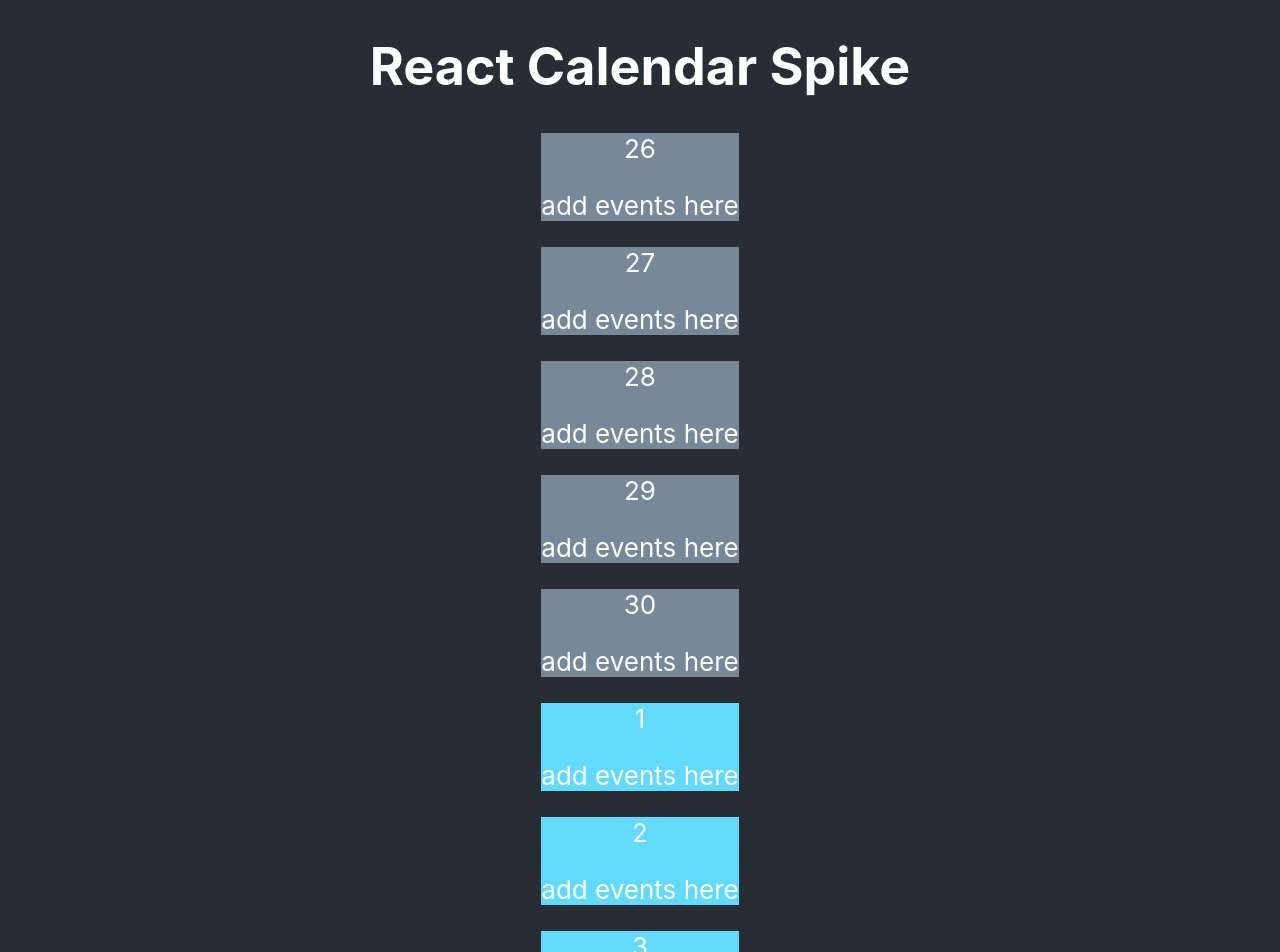
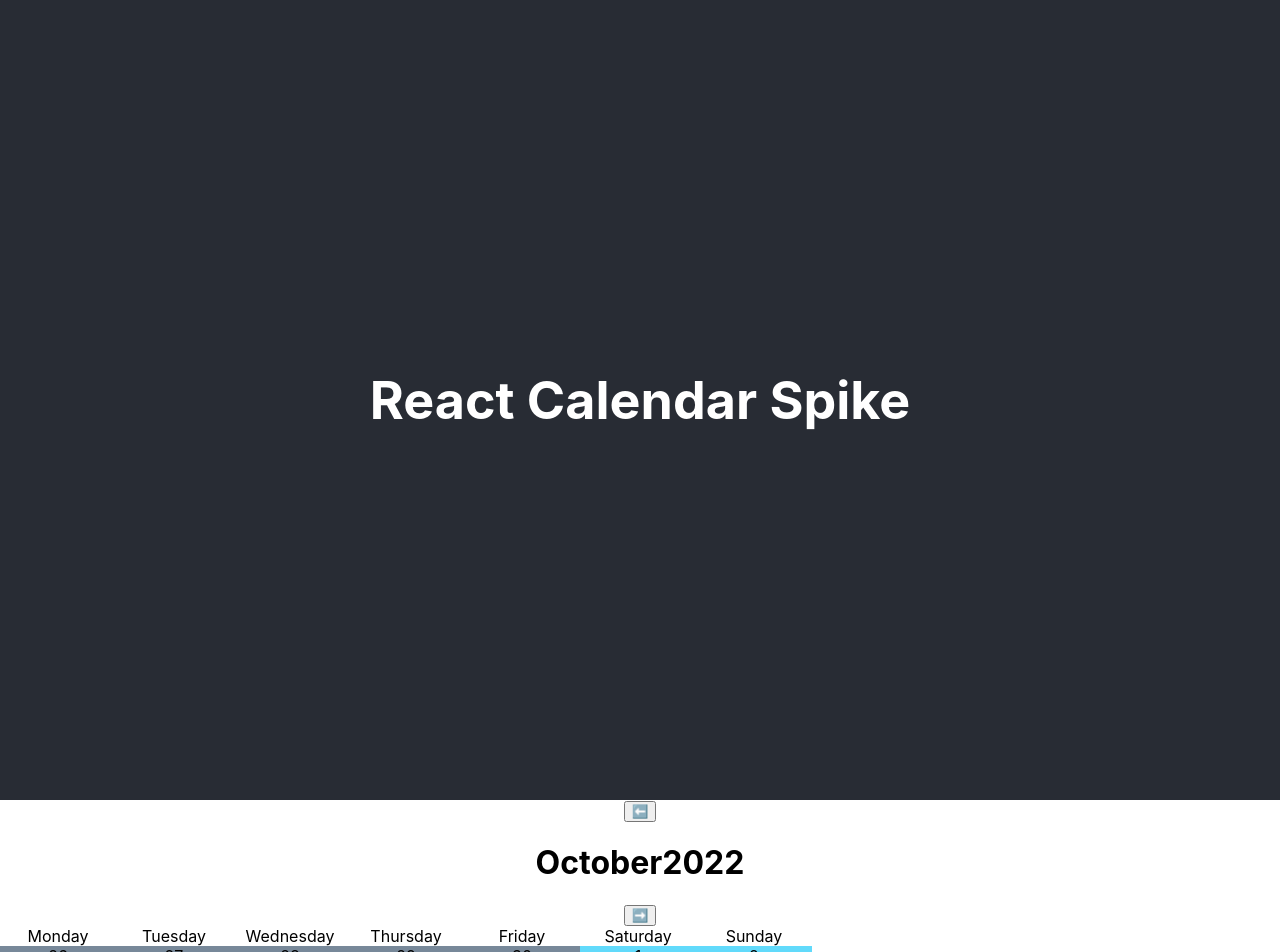
Before and after one commit to joeypettit/solo-spike-calendar, a React (Create React App) app: page / in a window 1280 px wide. Shown: the top 952 px of the page. Built offline with nearby package versions, Linux system fonts and the light colour scheme.

Commit message:
months and year display work with navigation

```diff
--- a/src/App.css
+++ b/src/App.css
@@ -39,12 +39,27 @@
 
 .cell-thismonth{
   background-color: #61dafb;
+  width: 116px;
 }
 
 .cell-othermonth{
   background-color: lightslategray;
+  width: 116px;
 }
 
 .cell-thismonth.currentday{
   background-color: blue;
+  width: 116px;
 }
+
+.dayname{
+  width: 116px;
+}
+
+
+#cal-holder{
+  display: flex;
+  flex-direction: row;
+  flex-wrap: wrap;
+  width:817px;
+}
--- a/src/App.js
+++ b/src/App.jsx
@@ -1,17 +1,24 @@
 import './App.css';
+import {useState} from 'react';
+import CalNav from './CalNav';
 
 function App() {
-
   const todaysDate = new Date();  // get today's date
   console.log('todays date', todaysDate);
+
+  // display date is used to change months, it is set to a date in the middle of the month
+  // so that when it is used to increment the month, it is on a day that every month has (not the 31st)
+  // displayDate and setDisplayDate is passed to CalNav as a prop
+  const [displayDate, setDisplayDate] = useState(todaysDate.setDate(14));
+
+
   const startingDate = new Date(todaysDate.getFullYear(), todaysDate.getMonth(), 1) // get first of this month
-  console.log('first of the month', startingDate);
 
-  // create rest week before 1st (to Moday before), startingDate of October 2022 is Monday Sept 26
+  // set startingDate to the Monday before the 1st of the month, (ex. startingDate of October 2022 is Monday Sept 26)
   startingDate.setDate(startingDate.getDate() - (startingDate.getDay() - 1))
   console.log('Monday before 1st of month', startingDate);
 
-  // create array of date objects for each day of this months view
+  // create array of date objects for each day of this months view (including full weeks on either side)
   const dates = []
   for (let i = 0; i < (6 * 7); i++) {
       const date = new Date(startingDate)
@@ -25,7 +32,17 @@ function App() {
     <div className="App">
       <header className="App-header">
         <h1>React Calendar Spike</h1>
+      </header>
+      <div id>
+        <CalNav displayDate={displayDate} setDisplayDate={setDisplayDate}/>
         <div id="cal-holder">
+          <div className='dayname'>Monday</div>
+          <div className='dayname'>Tuesday</div>
+          <div className='dayname'>Wednesday</div>
+          <div className='dayname'>Thursday</div>
+          <div className='dayname'>Friday</div>
+          <div className='dayname'>Saturday</div>
+          <div className='dayname'>Sunday</div>
           {dates.map((date, index)=>{
             return(
               <div
@@ -43,10 +60,12 @@ function App() {
                 </div>
               </div>
             )
+
           })}
         </div>
+      </div>
 
-      </header>
+
     </div>
   );
 }
--- /dev/null
+++ b/src/CalNav.jsx
@@ -0,0 +1,53 @@
+import {useEffect, useState} from 'react';
+
+function CalNav({displayDate, setDisplayDate}){
+
+    const [thisMonth, setThisMonth] = useState('');
+    const [thisYear, setThisYear] = useState('');
+
+    // this array is used to assign the month name in displayMonthString
+    const monthNames = ["January", "February", "March", "April", "May", "June",
+        "July", "August", "September", "October", "November", "December"
+        ];
+
+
+
+    function displayMonthYear(){
+        let newMonth = new Date(displayDate);
+        // getMonth() returns indexed month, use this to pull month name from monthNames
+        let monthName = monthNames[newMonth.getMonth()];
+        setThisMonth(monthName);
+
+        //
+        let newYear = new Date(displayDate);
+        setThisYear(newYear.getFullYear());
+
+
+
+
+    }
+
+    useEffect(()=>displayMonthYear());
+
+    return(
+        <div className="cal-nav-bar">
+            {/* newDate grabs display date, which is set to a day in the middle of the month
+            to avoid issues of grabbing the wrong month due to days that don't exist in each month */}
+            <button className="back-btn" onClick={()=>{
+                const newDate = new Date(displayDate);
+                newDate.setMonth(newDate.getMonth()-1);
+                setDisplayDate(newDate);
+            }}>⬅️</button>
+
+            <h1>{displayDate ? thisMonth + thisYear  : 'no month'}</h1>
+
+            <button className="next-month-btn" onClick={()=>{
+                const newDate = new Date(displayDate);
+                newDate.setMonth(newDate.getMonth()+1);
+                setDisplayDate(newDate);}}>➡️</button>
+        </div>
+    )
+
+}
+
+export default CalNav;
```
